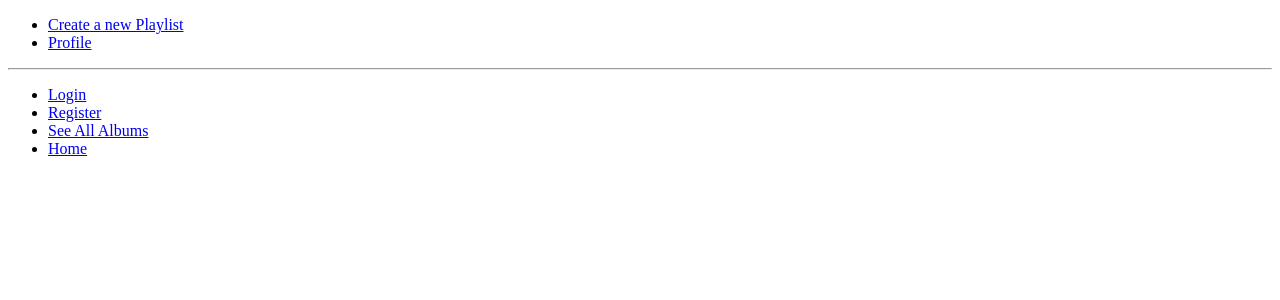
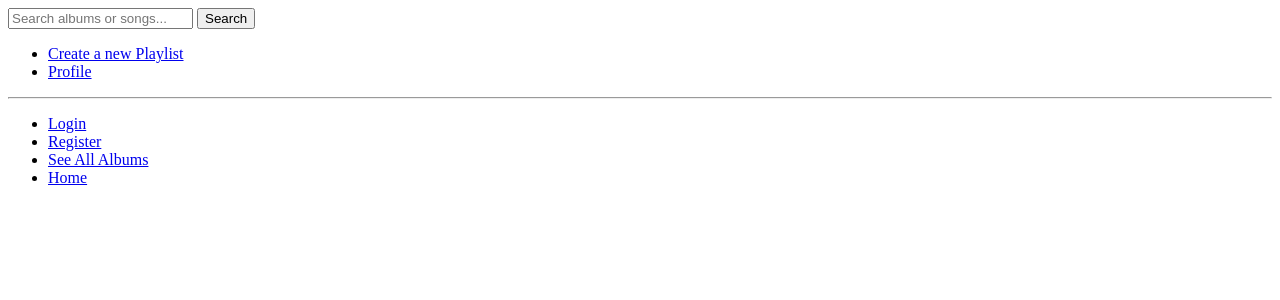
Before and after one commit to Jaxter1604/WAD-SongSite, a Django app: page / in a window 1280 px wide. Shown: the top 300 px of the page. Run offline with Django 3.2, Linux system fonts and the light colour scheme; data that the repository does not hold is empty.

Commit message:
implimented basic search bar and search results functions

```diff
--- a/songeek-project/songeek_project/urls.py
+++ b/songeek-project/songeek_project/urls.py
@@ -9,6 +9,7 @@ urlpatterns = [
     path('login/', views.user_login, name='login'),
     path('logout/', views.user_logout, name='logout'),
     path('profile/', views.profile, name='profile'),
+    path('search/', views.search_results, name='search_results'),
     path('add_album/', views.add_album, name='add_album'),
     path('album_list/', views.album_list, name='album_list'),
     path('album/<slug:album_name_slug>/', views.show_album, name='show_album'),
--- a/songeek-project/songeek_project/views.py
+++ b/songeek-project/songeek_project/views.py
@@ -230,7 +230,20 @@ def profile(request):
     context_dict = {'playlists': playlists}
     return render(request, 'songeek/profile.html', context=context_dict)
 
-#example of returning album page with detail
-# def album_detail(request, album_id):
-#     album = get_object_or_404(Album, id=album_id)
-#     return render(request, 'albums/album_detail.html', {'album': album})
+def search_results(request):
+    query = request.GET.get('q', '')
+
+    if query:
+        albums = Album.objects.filter(name__icontains=query)
+        songs = Song.objects.filter(title__icontains=query)
+    else:
+        albums = []
+        songs = []
+
+    context_dict = {
+        'query': query,
+        'albums': albums,
+        'songs': songs
+    }
+
+    return render(request, 'songeek/search_results.html', context=context_dict)
--- a/songeek-project/templates/songeek/base.html
+++ b/songeek-project/templates/songeek/base.html
@@ -13,6 +13,12 @@
         </title>
     </head>
     <body>
+        <div>
+            <form action="{% url 'songeek:search_results' %}" method="GET">
+                <input type="text" name="q" placeholder="Search albums or songs..." required>
+                <button type="submit">Search</button>
+            </form>
+        </div>
         <div>
             {% block body_block %}
             {% endblock %}
```
Also changed, not shown: songeek-project/templates/songeek/search_results.html (added, +27 -0 lines).
